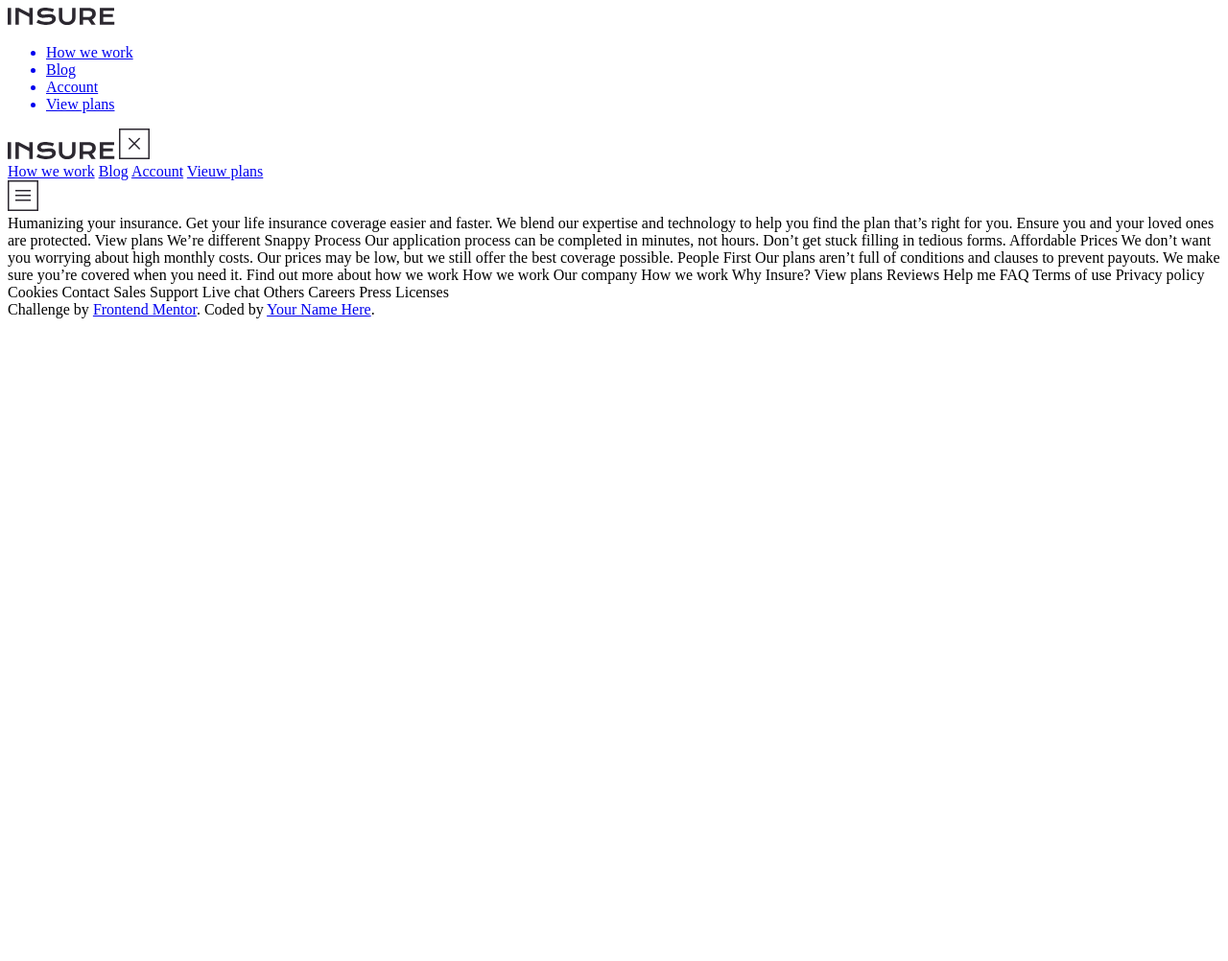
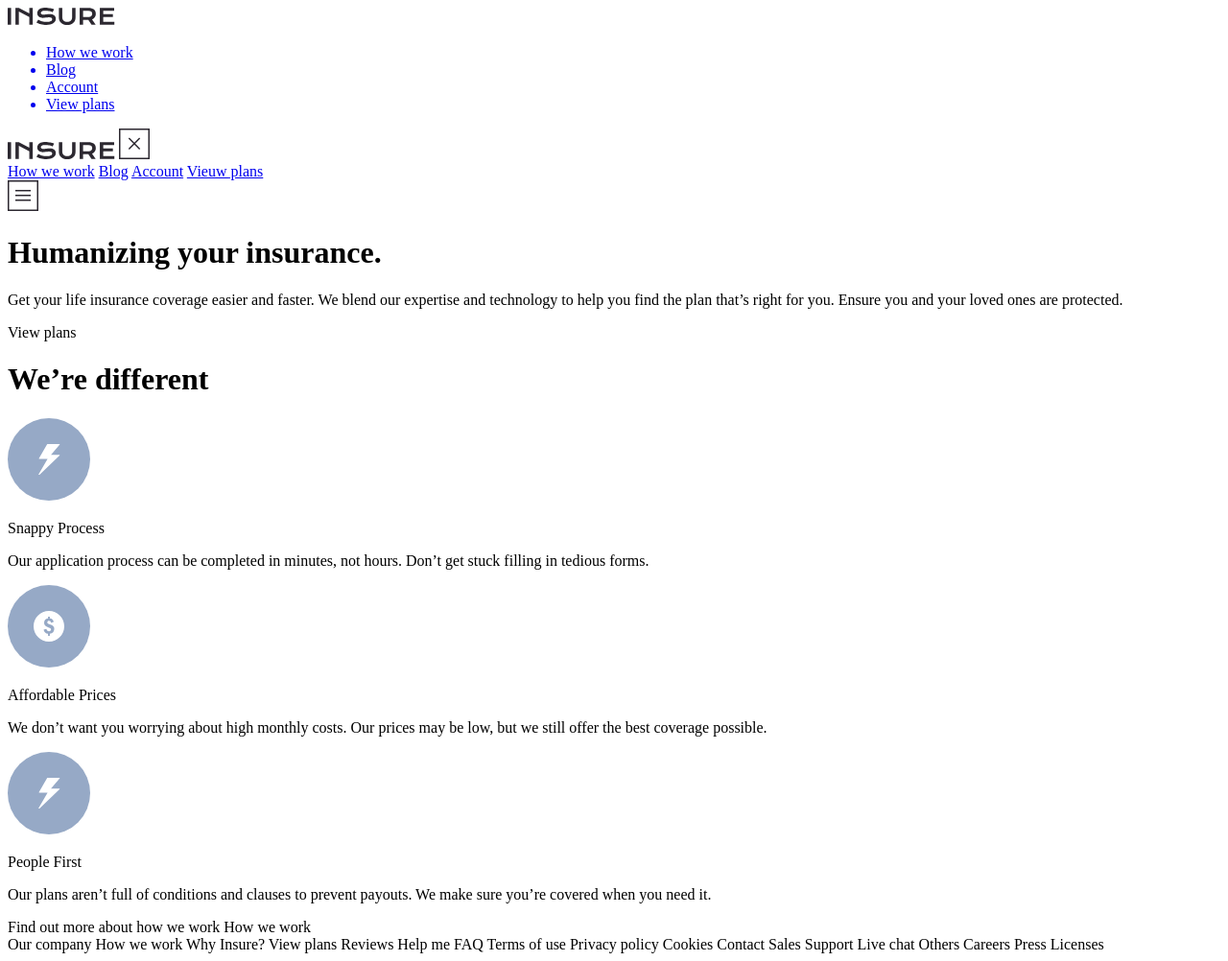
Before and after one commit to AsanteWiebers/insure-landing-page-master, a plain HTML site: page index.html in a window 1280 px wide. Shown: the whole page at 96% size. Before the commit the page ends 800 px from the top, so only its background shows below. Drawn offline with Linux system fonts and the light colour scheme.

Commit message:
main area

```diff
--- a/index.html
+++ b/index.html
@@ -44,35 +44,59 @@
       <img src="/images/icon-hamburger.svg" alt="icon-hamburger">
     </a>
   </div>
-  Humanizing your insurance.
 
-  Get your life insurance coverage easier and faster. We blend our expertise
+  <div class="hero">
+    <h1 class="hero_heading"> Humanizing your insurance.</h1>
+
+    <p class="hero_p"> Get your life insurance coverage easier and faster. We blend our expertise
       and technology to help you find the plan that’s right for you. Ensure you
-  and your loved ones are protected.
+      and your loved ones are protected.</p>
 
-  View plans
+    <span class="text-box">View plans</span>
+    <div class="hero_img"></div>
+  </div>
 
-  We’re different
+  <main class="main">
+    <h1 class="main_heading">We’re different</h1>
 
-  Snappy Process
+    <div class="main-icon">
+      <img src="/images/icon-snappy-process.svg" alt="">
+      <p>Snappy Process</p>
 
-  Our application process can be completed in minutes, not hours. Don’t get
-  stuck filling in tedious forms.
+      <p> Our application process can be completed in minutes, not hours. Don’t get
+        stuck filling in tedious forms.</p>
+    </div>
 
-  Affordable Prices
 
-  We don’t want you worrying about high monthly costs. Our prices may be low,
+    <div class="main-icon">
+      <img src="/images/icon-affordable-prices.svg" alt="">
+      <p>Affordable Prices</p>
+
+      <p>We don’t want you worrying about high monthly costs. Our prices may be low,
         but we still offer the best coverage possible.
+      </p>
+    </div>
 
-  People First
+    <div class="main-icon">
+      <img src="/images/icon-snappy-process.svg" alt="">
+      <p>People First</p>
+      <p> Our plans aren’t full of conditions and clauses to prevent payouts. We make
+        sure you’re covered when you need it.</p>
+    </div>
 
-  Our plans aren’t full of conditions and clauses to prevent payouts. We make
-  sure you’re covered when you need it.
+
+
+
+
+
+
+
 
     Find out more about how we work
 
     How we work
-
+  </main>
+  <footer>
     Our company
 
     How we work
@@ -98,12 +122,7 @@
     Careers
     Press
     Licenses
-
-
-  <div class="attribution">
-    Challenge by <a href="https://www.frontendmentor.io?ref=challenge" target="_blank">Frontend Mentor</a>.
-    Coded by <a href="#">Your Name Here</a>.
-  </div>
+  </footer>
 </body>
 
 </html>
```
Lines whose indentation alone changed are shown as unchanged.
